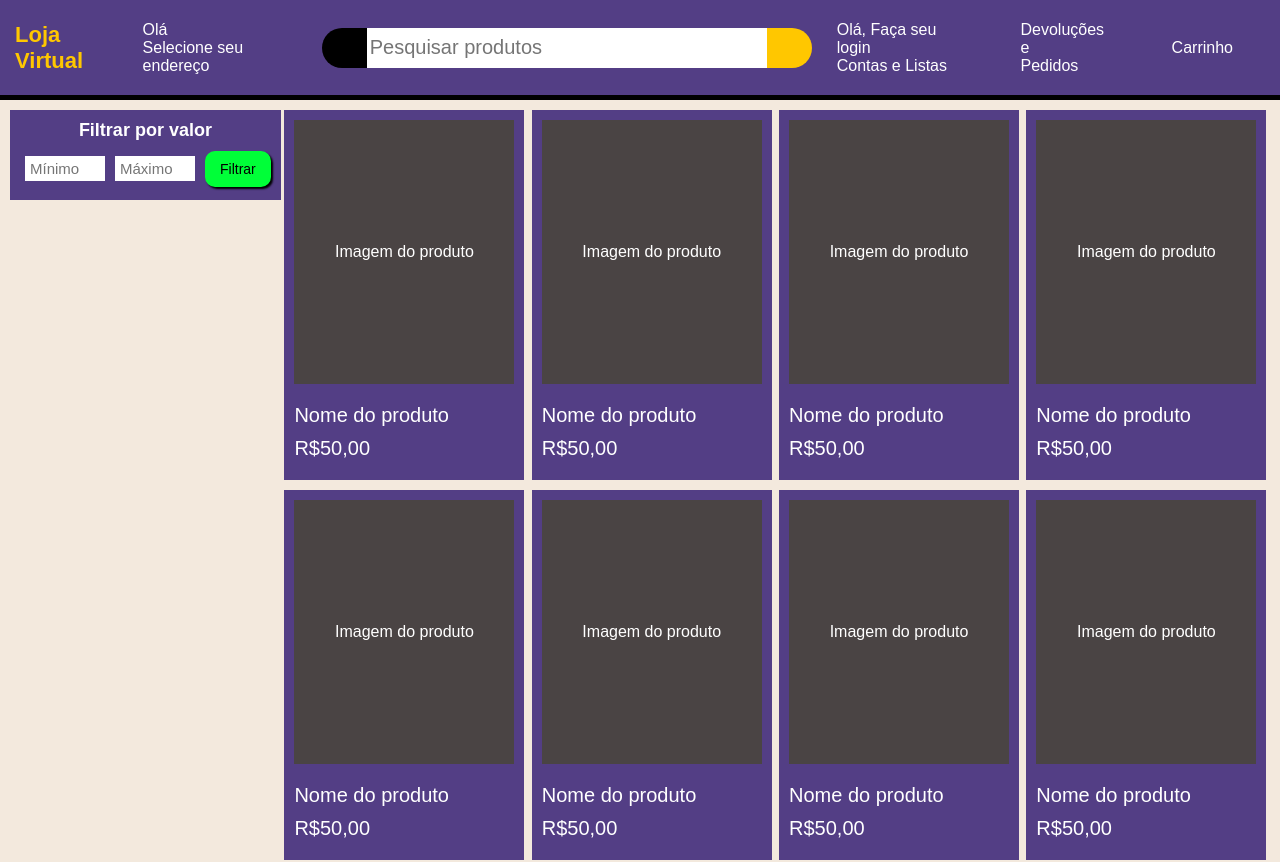
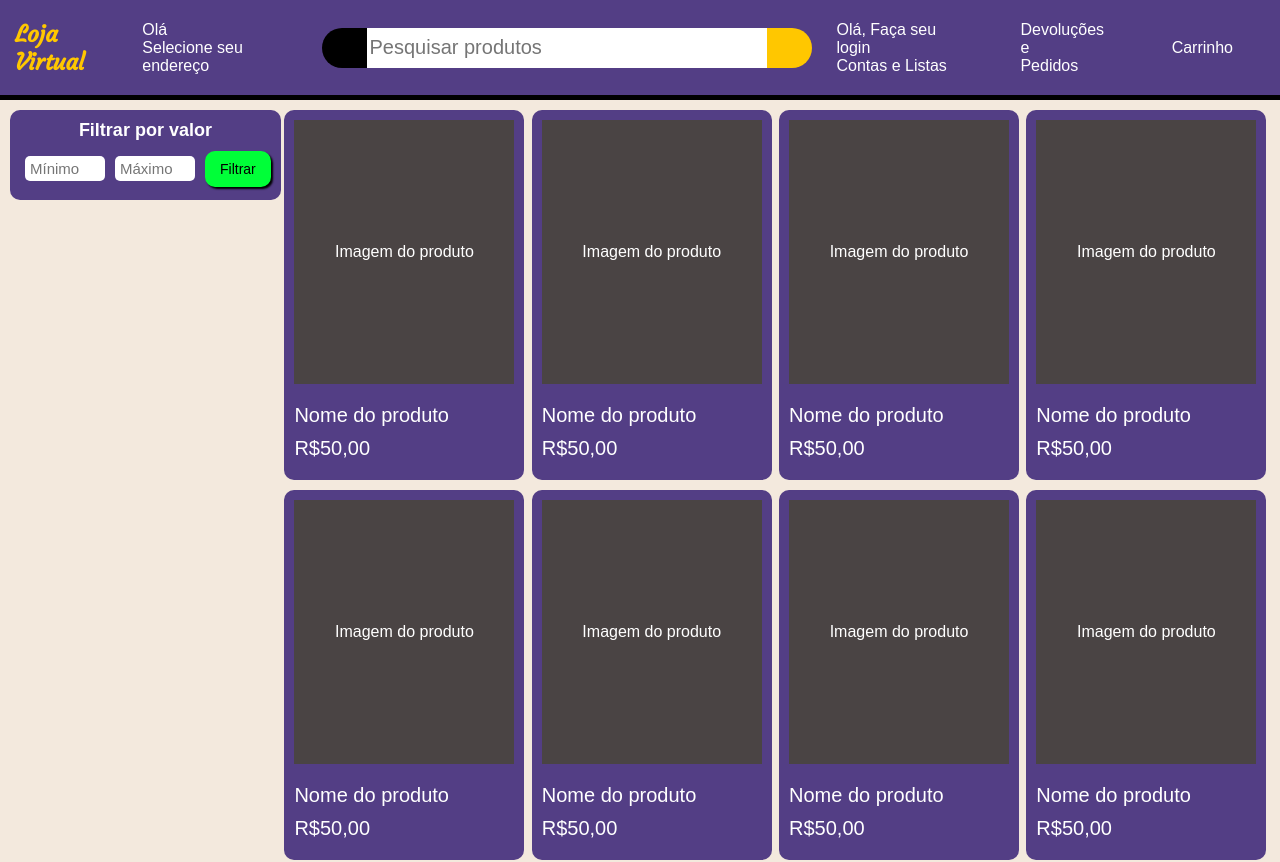
Before and after one commit to RamonBosi/Projetos-React, a React (Create React App) app in the folder projetos/: page / in a window 1280 px wide. Shown: the top 862 px of the page. Built offline with nearby package versions, Linux system fonts and the light colour scheme.

Commit message:
Fixing import and changing style
Fixed font import and improved the look of filter inputs and product aesthetics

```diff
--- a/projetos/public/index.html
+++ b/projetos/public/index.html
@@ -10,6 +10,10 @@
     <link rel="apple-touch-icon" href="%PUBLIC_URL%/logo192.png" />
     <link rel="manifest" href="%PUBLIC_URL%/manifest.json" />
 
+    <link rel="preconnect" href="https://fonts.googleapis.com">
+    <link rel="preconnect" href="https://fonts.gstatic.com" crossorigin>
+    <link href="https://fonts.googleapis.com/css2?family=Courgette&display=swap" rel="stylesheet">
+
     <title>Aplicação React</title>
   </head>
   <body>
--- a/projetos/src/GlobalStyles.js
+++ b/projetos/src/GlobalStyles.js
@@ -1,8 +1,6 @@
 import { createGlobalStyle } from 'styled-components'
 
 export const GlobalStyles = createGlobalStyle`
-
-    @import url('https://fonts.googleapis.com/css2?family=Courgette&display=swap');
 
     *{
         padding:0;
--- a/projetos/src/components/Menu/styles.js
+++ b/projetos/src/components/Menu/styles.js
@@ -13,7 +13,7 @@ export const Menu = styled.header`
 export const Mark = styled.div`
     > h2{
         font-family: 'Courgette', Arial, Helvetica, sans-serif;
-        font-size: 2.2rem;
+        font-size: 2.3rem;
         color: var(--brand-color);
     }
 `
--- a/projetos/src/components/TagMain/Filter/styles.js
+++ b/projetos/src/components/TagMain/Filter/styles.js
@@ -6,6 +6,7 @@ export const FilterByValue = styled.aside`
     background-color: var(--elements-background-color);
     padding: 10px;
     height: 90px;
+    border-radius: 10px;
 
     > h2{
         font-size: 1.8rem;
@@ -23,6 +24,7 @@ export const FilterByValue = styled.aside`
             padding: 0 0 0 5px;
             height: 25px;
             width: 80px;
+            border-radius: 5px;
 
             ::-webkit-inner-spin-button{
                 all: unset;
--- a/projetos/src/components/TagMain/Products/Product/styles.js
+++ b/projetos/src/components/TagMain/Products/Product/styles.js
@@ -11,6 +11,7 @@ export const Product = styled.div`
     width: 240px;
     height: 370px;
     cursor: pointer;
+    border-radius: 10px;
 
     > div{
 
```
